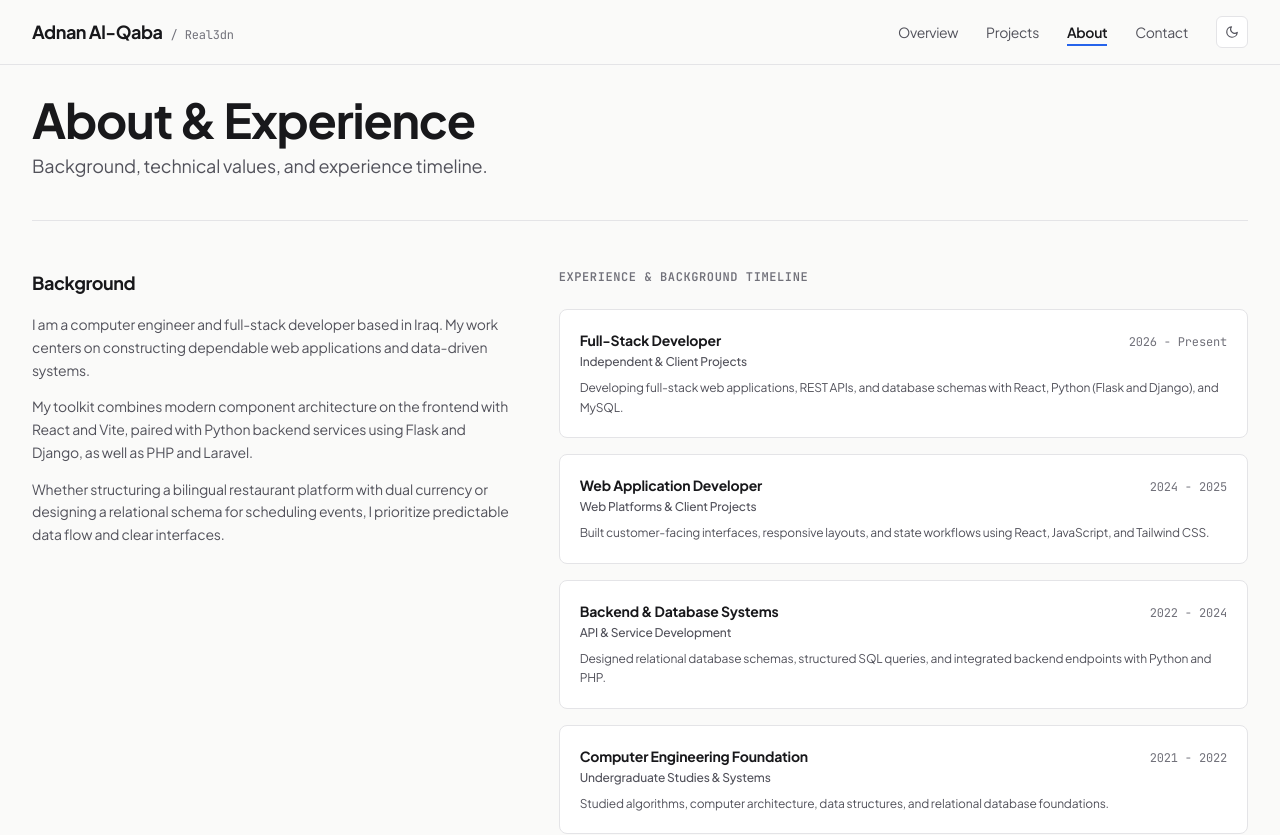
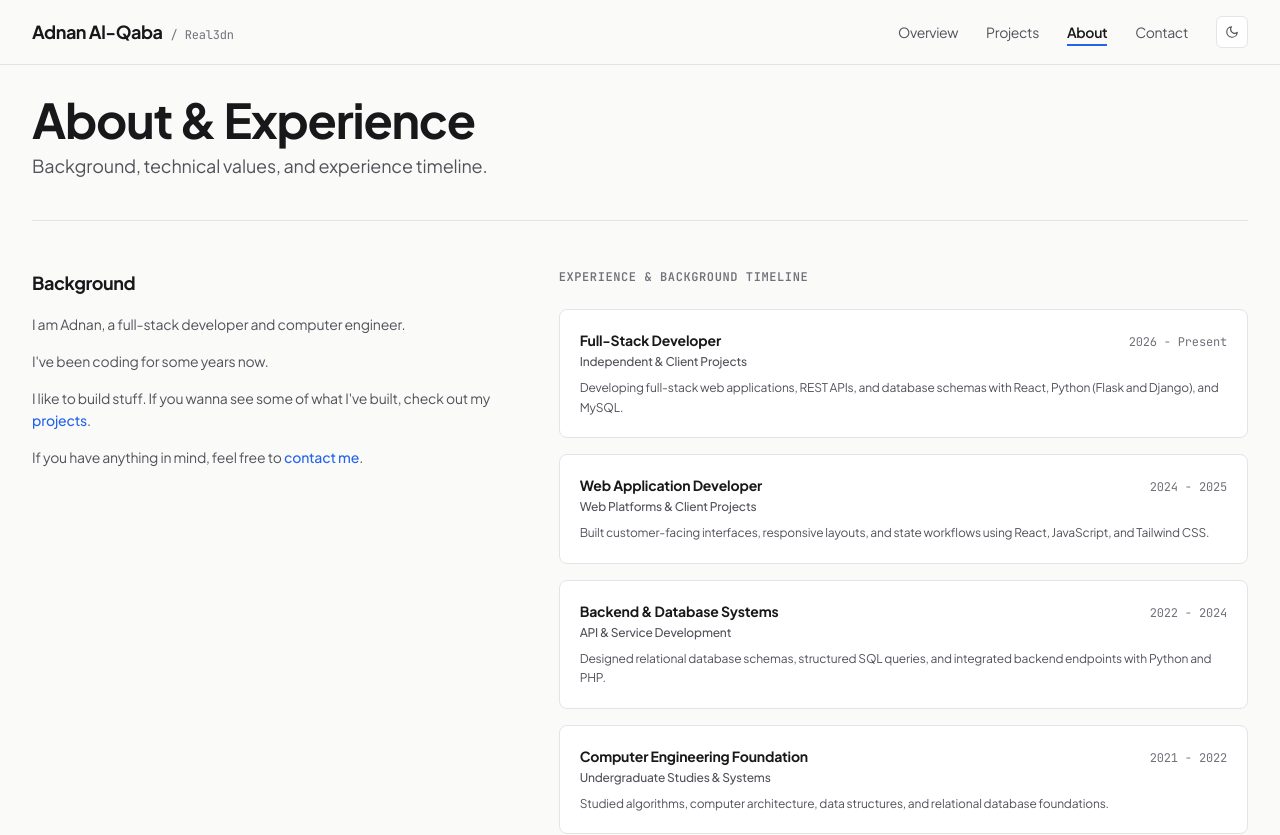
Before and after one commit to Real3dn/portfolio, a React (Vite) app: page /about in a window 1280 px wide. Shown: the top 835 px of the page. Built offline with nearby package versions, Linux system fonts and the light colour scheme.

Commit message:
chore: about me changes

```diff
--- a/src/pages/About.jsx
+++ b/src/pages/About.jsx
@@ -1,3 +1,4 @@
+import { Link } from 'react-router-dom'
 import SkillCard from '../components/SkillCard'
 import { skills } from '../data/skills'
 import { FiCheckCircle } from 'react-icons/fi'
@@ -56,13 +57,22 @@ export default function About() {
               </h2>
               <div className="space-y-3.5 text-sm text-[var(--text-secondary)] leading-relaxed">
                 <p>
-                  I am a computer engineer and full-stack developer based in Iraq. My work centers on constructing dependable web applications and data-driven systems.
+                  I am Adnan, a full-stack developer and computer engineer.
                 </p>
                 <p>
-                  My toolkit combines modern component architecture on the frontend with React and Vite, paired with Python backend services using Flask and Django, as well as PHP and Laravel.
+                  I&apos;ve been coding for some years now.
                 </p>
                 <p>
-                  Whether structuring a bilingual restaurant platform with dual currency or designing a relational schema for scheduling events, I prioritize predictable data flow and clear interfaces.
+                  I like to build stuff. If you wanna see some of what I&apos;ve built, check out my{' '}
+                  <Link to="/projects" className="text-[var(--accent)] hover:underline font-medium">
+                    projects
+                  </Link>.
+                </p>
+                <p>
+                  If you have anything in mind, feel free to{' '}
+                  <Link to="/contact" className="text-[var(--accent)] hover:underline font-medium">
+                    contact me
+                  </Link>.
                 </p>
               </div>
             </section>
--- a/src/pages/Home.jsx
+++ b/src/pages/Home.jsx
@@ -29,8 +29,7 @@ export default function Home() {
               </div>
 
               <p className="text-base sm:text-lg text-[var(--text-secondary)] max-w-2xl leading-relaxed">
-                I build reliable web applications, relational database architectures, and responsive user interfaces.
-                My focus spans React on the client, Python services with Flask and Django on the backend, and relational database modeling with MySQL and SQLite.
+                I build web applications and things like that.
               </p>
 
               <div className="flex flex-wrap items-center gap-3 pt-2">
```
Also changed, not shown: 3 other files (tests, documents, lock files or other folders).
